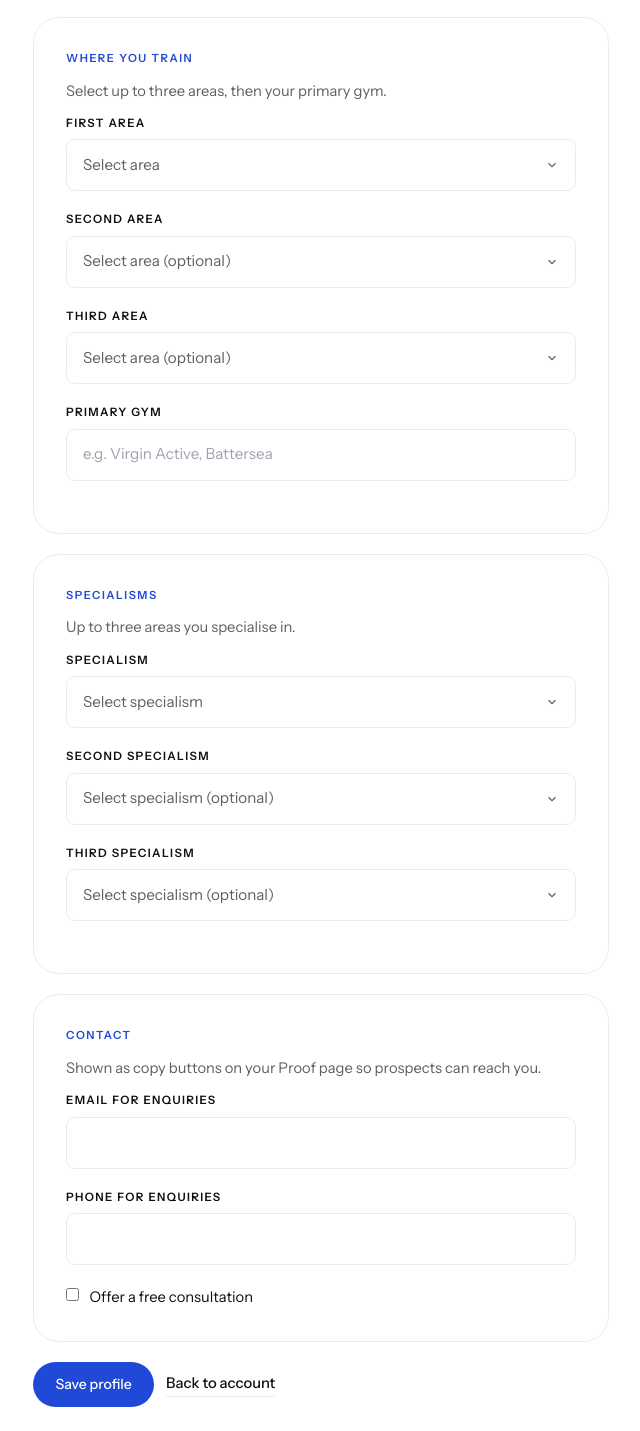
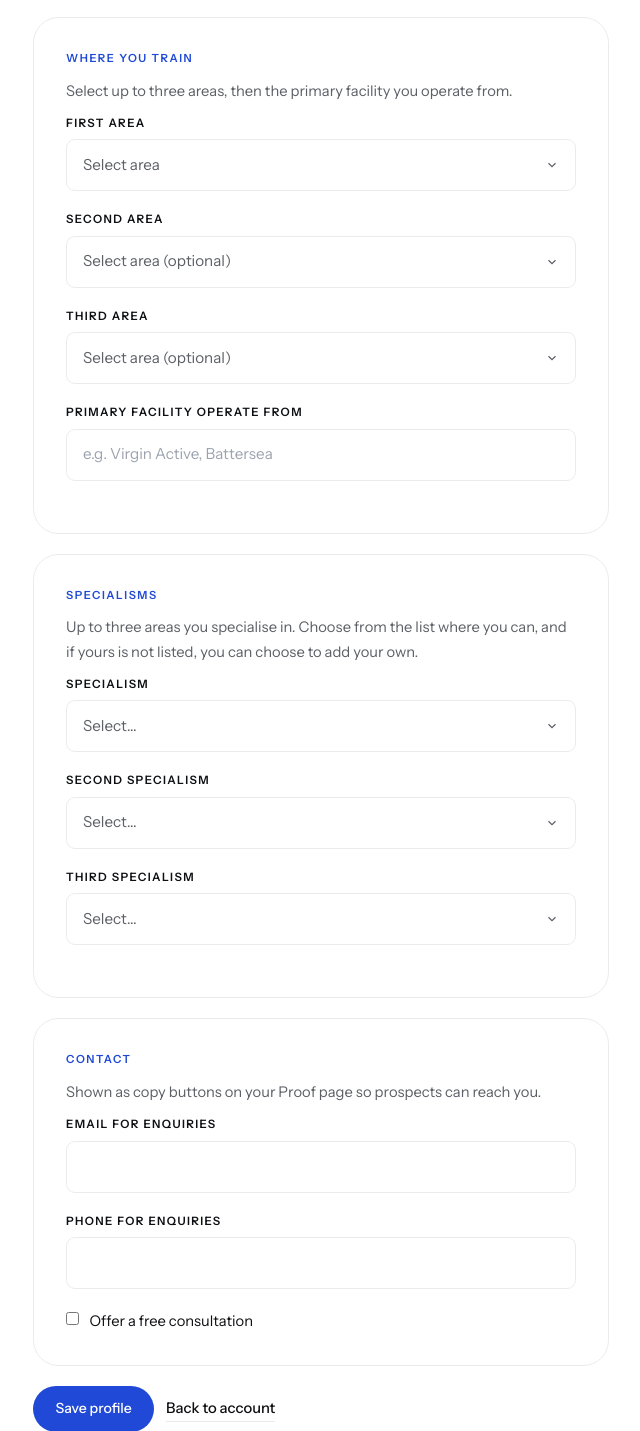
Before and after one commit to RoyKeane94/forma, a Django app: page /account/profile/ in a window 1280 px wide. Shown: the part 1588-3019 px from the top of the page, without its empty margins (319-959 px from the left). Run offline with Django 5.2, Linux system fonts and the light colour scheme; the visitor is signed in with stand-in values (Sample User, id 1); data comes from the database, SQL or seed files in the repository; data that the repository does not hold is empty; some web fonts are replaced.

Commit message:
Added lifestyle coaching and option of adding own specialism

```diff
--- a/forma_project/accounts/templates/accounts/partials/auth_home_styles.html
+++ b/forma_project/accounts/templates/accounts/partials/auth_home_styles.html
@@ -250,6 +250,8 @@
   .profile-setup-page .welcome-video-stage,
   .profile-setup-page .welcome-video-playback-wrap{position:relative;margin:0 0 1rem;border-radius:1rem;overflow:hidden;background:#e6e9ef;}
   .profile-setup-page .welcome-video-preview{display:block;position:relative;z-index:1;width:100%;min-height:16rem;aspect-ratio:3/4;object-fit:cover;background:#111;}
+  .profile-setup-page .specialism-slot + .specialism-slot{margin-top:0.25rem;}
+  .profile-setup-page .specialism-custom-wrap{margin-top:0.15rem;}
   .profile-setup-page .welcome-video-preview--live{transform:scaleX(-1);}
   .profile-setup-page .welcome-video-overlay{position:absolute;inset:auto 0 0 0;z-index:2;padding:1rem 1.1rem 1.2rem;background:linear-gradient(to top,rgba(0,0,0,0.72),transparent);color:#fff;pointer-events:none;}
   .profile-setup-page .welcome-video-prompt-active{margin:0;font-family:'Instrument Serif',serif;font-size:1.05rem;line-height:1.45;}
--- a/forma_project/pages/forms.py
+++ b/forma_project/pages/forms.py
@@ -1457,6 +1457,46 @@ def _specialism_model_choice_field(*, label: str, empty_label: str = 'Select spe
     )
 
 
+PROOF_SPECIALISM_CUSTOM_VALUE = '__custom__'
+
+
+def _proof_specialism_choice_options(*, optional: bool = False) -> list[tuple[str, str]]:
+    rows = list(
+        SpecialismCatalog.objects.filter(is_active=True).order_by('title').values_list('pk', 'title')
+    )
+    empty_label = 'Select specialism (optional)' if optional else 'Select specialism'
+    return [
+        ('', empty_label),
+        *[(str(pk), title) for pk, title in rows],
+        (PROOF_SPECIALISM_CUSTOM_VALUE, 'My specialism is not in the list'),
+    ]
+
+
+def _proof_specialism_choice_field(*, label: str) -> forms.ChoiceField:
+    return forms.ChoiceField(
+        choices=[],
+        required=False,
+        label=label,
+        widget=forms.Select(
+            attrs={
+                'class': FORMA_INPUT_CLASS,
+                'data-proof-specialism-choice': '1',
+            }
+        ),
+    )
+
+
+def _proof_specialism_custom_field() -> forms.CharField:
+    return forms.CharField(
+        max_length=120,
+        required=False,
+        label='Your specialism',
+        widget=forms.TextInput(
+            attrs=_forma_attrs({'placeholder': 'e.g. Postnatal strength'}),
+        ),
+    )
+
+
 def _profession_choice_field(*, label: str = 'Profession', empty_label: str = 'Select profession') -> forms.ChoiceField:
     field = forms.ChoiceField(
         choices=[('', empty_label), *PROFESSION_CHOICES],
@@ -1508,12 +1548,15 @@ class ProofProfileSetupForm(forms.Form):
     primary_gym = forms.CharField(
         max_length=200,
         required=False,
-        label='Primary gym',
+        label='Primary facility operate from',
         widget=forms.TextInput(attrs=_forma_attrs({'placeholder': 'e.g. Virgin Active, Battersea'})),
     )
-    specialism_1 = _specialism_model_choice_field(label='Specialism')
-    specialism_2 = _specialism_model_choice_field(label='Second specialism', empty_label='Select specialism (optional)')
-    specialism_3 = _specialism_model_choice_field(label='Third specialism', empty_label='Select specialism (optional)')
+    specialism_1 = _proof_specialism_choice_field(label='Specialism')
+    specialism_1_custom = _proof_specialism_custom_field()
+    specialism_2 = _proof_specialism_choice_field(label='Second specialism')
+    specialism_2_custom = _proof_specialism_custom_field()
+    specialism_3 = _proof_specialism_choice_field(label='Third specialism')
+    specialism_3_custom = _proof_specialism_custom_field()
     contact_email = forms.EmailField(
         required=False,
         label='Email for enquiries',
@@ -1533,6 +1576,9 @@ class ProofProfileSetupForm(forms.Form):
     def __init__(self, *args, profile=None, **kwargs):
         self.profile = profile
         super().__init__(*args, **kwargs)
+        self.fields['specialism_1'].choices = _proof_specialism_choice_options()
+        self.fields['specialism_2'].choices = _proof_specialism_choice_options(optional=True)
+        self.fields['specialism_3'].choices = _proof_specialism_choice_options(optional=True)
         if profile is not None:
             self._load_initial(profile)
 
@@ -1577,10 +1623,52 @@ class ProofProfileSetupForm(forms.Form):
         )
         for index, spec in enumerate(specs, start=1):
             if spec.catalog_id:
-                self.fields[f'specialism_{index}'].initial = spec.catalog_id
+                self.fields[f'specialism_{index}'].initial = str(spec.catalog_id)
+            elif (spec.title or '').strip():
+                self.fields[f'specialism_{index}'].initial = PROOF_SPECIALISM_CUSTOM_VALUE
+                self.fields[f'specialism_{index}_custom'].initial = spec.title.strip()
         self.fields['contact_email'].initial = (profile.contact_email or '').strip()
         self.fields['contact_phone'].initial = (profile.contact_phone or '').strip()
         self.fields['free_consultation'].initial = profile.free_consultation
+
+    def _resolve_specialism_slot(self, data, index: int, *, required: bool) -> dict | None:
+        choice = (data.get(f'specialism_{index}') or '').strip()
+        custom = (data.get(f'specialism_{index}_custom') or '').strip()
+
+        if not choice and not custom:
+            if required:
+                self.add_error(
+                    f'specialism_{index}',
+                    'Select a specialism from the list or add your own.',
+                )
+            return None
+
+        if choice == PROOF_SPECIALISM_CUSTOM_VALUE:
+            if not custom:
+                self.add_error(f'specialism_{index}_custom', 'Enter your specialism.')
+                return None
+            if len(custom) > 120:
+                self.add_error(f'specialism_{index}_custom', 'Keep to 120 characters or fewer.')
+                return None
+            catalog_match = SpecialismCatalog.objects.filter(title__iexact=custom, is_active=True).first()
+            if catalog_match:
+                return {'catalog': catalog_match, 'title': catalog_match.title}
+            return {'catalog': None, 'title': custom}
+
+        if not choice:
+            return None
+
+        try:
+            pk = int(choice)
+        except (TypeError, ValueError):
+            self.add_error(f'specialism_{index}', 'Invalid choice.')
+            return None
+
+        catalog = SpecialismCatalog.objects.filter(pk=pk, is_active=True).first()
+        if catalog is None:
+            self.add_error(f'specialism_{index}', 'Invalid choice.')
+            return None
+        return {'catalog': catalog, 'title': catalog.title}
 
     def clean(self):
         data = super().clean()
@@ -1599,15 +1687,19 @@ class ProofProfileSetupForm(forms.Form):
                 self.add_error(field_name, 'You already selected this area.')
             else:
                 seen_areas.add(area.pk)
-        seen_specs: set[int] = set()
-        for index in range(1, 4):
-            cat = data.get(f'specialism_{index}')
-            if cat is None:
+        resolved_specialisms: list[dict | None] = []
+        seen_spec_keys: set[tuple] = set()
+        for index, required in ((1, True), (2, False), (3, False)):
+            item = self._resolve_specialism_slot(data, index, required=required)
+            resolved_specialisms.append(item)
+            if item is None:
                 continue
-            if cat.pk in seen_specs:
+            key = ('catalog', item['catalog'].pk) if item['catalog'] else ('title', item['title'].casefold())
+            if key in seen_spec_keys:
                 self.add_error(f'specialism_{index}', 'You already selected this specialism.')
             else:
-                seen_specs.add(cat.pk)
+                seen_spec_keys.add(key)
+        data['resolved_specialisms'] = resolved_specialisms
         return data
 
 
--- a/forma_project/pages/profile_completion.py
+++ b/forma_project/pages/profile_completion.py
@@ -145,27 +145,22 @@ def save_proof_profile_setup(profile, cleaned_data) -> bool:
         extra_gym.location_area = None
         extra_gym.save()
 
-    catalog_ids = [
-        cleaned_data.get('specialism_1'),
-        cleaned_data.get('specialism_2'),
-        cleaned_data.get('specialism_3'),
-    ]
-    seen: set[int] = set()
-    for order, cat in enumerate(catalog_ids, start=1):
+    catalog_ids = cleaned_data.get('resolved_specialisms') or []
+    for order in range(1, 4):
         spec, _ = TrainerSpecialism.objects.get_or_create(
             profile=profile,
             order=order,
             defaults={'title': ''},
         )
-        if cat is None or cat.pk in seen:
+        item = catalog_ids[order - 1] if order - 1 < len(catalog_ids) else None
+        if not item:
             spec.catalog = None
             spec.title = ''
             spec.description = ''
             spec.save()
             continue
-        seen.add(cat.pk)
-        spec.catalog = cat
-        spec.title = (cat.title or '')[:120]
+        spec.catalog = item.get('catalog')
+        spec.title = (item.get('title') or '')[:120]
         spec.save()
 
     user = getattr(profile, 'user', None)
--- a/forma_project/pages/templates/pages/proof_profile_setup.html
+++ b/forma_project/pages/templates/pages/proof_profile_setup.html
@@ -89,7 +89,7 @@
 
       <section id="location" class="setup-section card">
         <p class="card-label">Where you train</p>
-        <p class="field-help">Select up to three areas, then your primary gym.</p>
+        <p class="field-help">Select up to three areas, then the primary facility you operate from.</p>
 
         {% include "partials/forma_combobox_field.html" with field=form.primary_area %}
         {% include "partials/forma_combobox_field.html" with field=form.area_2 %}
@@ -104,11 +104,40 @@
 
       <section id="specialisms" class="setup-section card">
         <p class="card-label">Specialisms</p>
-        <p class="field-help">Up to three areas you specialise in.</p>
+        <p class="field-help">Up to three areas you specialise in. Choose from the list where you can, and if yours is not listed, you can choose to add your own.</p>
 
-        {% include "partials/forma_combobox_field.html" with field=form.specialism_1 %}
-        {% include "partials/forma_combobox_field.html" with field=form.specialism_2 %}
-        {% include "partials/forma_combobox_field.html" with field=form.specialism_3 %}
+        <div class="specialism-slot" data-proof-specialism-slot>
+          {% include "partials/forma_combobox_field.html" with field=form.specialism_1 %}
+          <div class="specialism-custom-wrap hidden" data-proof-specialism-custom-wrap>
+            <div class="field">
+              <label for="{{ form.specialism_1_custom.id_for_label }}">{{ form.specialism_1_custom.label }}</label>
+              {{ form.specialism_1_custom }}
+              {% if form.specialism_1_custom.errors %}<ul class="errorlist">{% for e in form.specialism_1_custom.errors %}<li>{{ e }}</li>{% endfor %}</ul>{% endif %}
+            </div>
+          </div>
+        </div>
+
+        <div class="specialism-slot" data-proof-specialism-slot>
+          {% include "partials/forma_combobox_field.html" with field=form.specialism_2 %}
+          <div class="specialism-custom-wrap hidden" data-proof-specialism-custom-wrap>
+            <div class="field">
+              <label for="{{ form.specialism_2_custom.id_for_label }}">{{ form.specialism_2_custom.label }}</label>
+              {{ form.specialism_2_custom }}
+              {% if form.specialism_2_custom.errors %}<ul class="errorlist">{% for e in form.specialism_2_custom.errors %}<li>{{ e }}</li>{% endfor %}</ul>{% endif %}
+            </div>
+          </div>
+        </div>
+
+        <div class="specialism-slot" data-proof-specialism-slot>
+          {% include "partials/forma_combobox_field.html" with field=form.specialism_3 %}
+          <div class="specialism-custom-wrap hidden" data-proof-specialism-custom-wrap>
+            <div class="field">
+              <label for="{{ form.specialism_3_custom.id_for_label }}">{{ form.specialism_3_custom.label }}</label>
+              {{ form.specialism_3_custom }}
+              {% if form.specialism_3_custom.errors %}<ul class="errorlist">{% for e in form.specialism_3_custom.errors %}<li>{{ e }}</li>{% endfor %}</ul>{% endif %}
+            </div>
+          </div>
+        </div>
       </section>
 
       <section id="contact" class="setup-section card">
@@ -141,6 +170,21 @@
   </div>
 </div>
 {% include "partials/forma_combobox_script.html" %}
+<script>
+(function () {
+  var CUSTOM = '__custom__';
+  document.querySelectorAll('[data-proof-specialism-slot]').forEach(function (slot) {
+    var sel = slot.querySelector('[data-proof-specialism-choice]');
+    var wrap = slot.querySelector('[data-proof-specialism-custom-wrap]');
+    if (!sel || !wrap) return;
+    function sync() {
+      wrap.classList.toggle('hidden', sel.value !== CUSTOM);
+    }
+    sel.addEventListener('change', sync);
+    sync();
+  });
+})();
+</script>
 {% endblock %}
 
 {% block site_footer %}
```
Also changed, not shown: forma_project/pages/migrations/0046_lifestyle_coaching_specialism.py (added).
